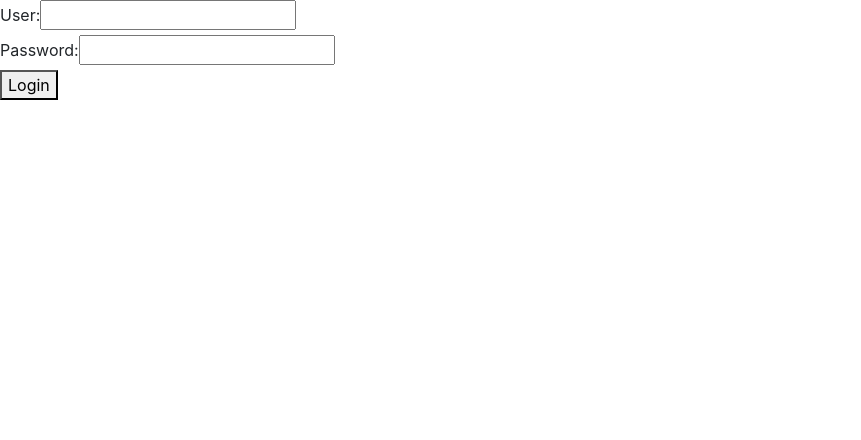
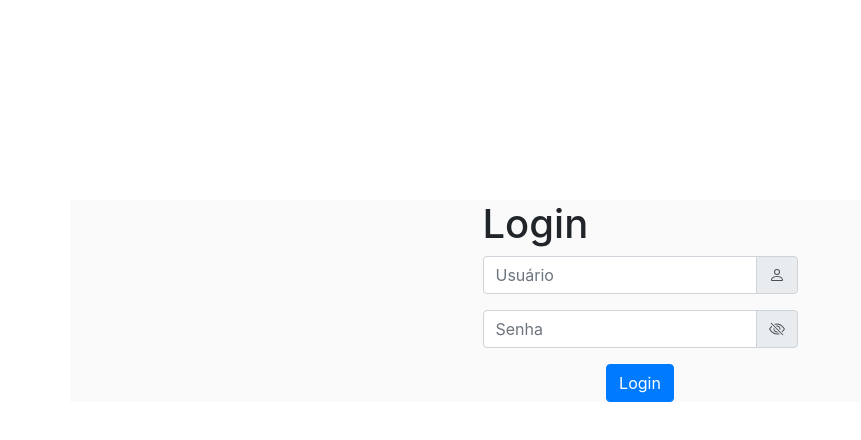
Before and after one commit to enias-oliveira/feedback-forum, a React (Create React App) app: page / in a window 1280 px wide. Shown: the top 440 px of the page, without its empty margins (0-861 px from the left). Built offline with nearby package versions, Linux system fonts and the light colour scheme.

Commit message:
styles: login page

```diff
--- a/package.json
+++ b/package.json
@@ -11,6 +11,7 @@
     "bootstrap": "^4.5.3",
     "react": "^17.0.1",
     "react-bootstrap": "^1.4.0",
+    "react-bootstrap-icons": "^1.1.0",
     "react-dom": "^17.0.1",
     "react-hook-form": "^6.11.3",
     "react-router-dom": "^5.2.0",
--- a/src/pages/login/index.jsx
+++ b/src/pages/login/index.jsx
@@ -2,6 +2,14 @@ import axios from "axios";
 import { useEffect } from "react";
 import { useForm } from "react-hook-form";
 import { useHistory } from "react-router-dom";
+
+import { Formulario } from "./style";
+
+import Container from "react-bootstrap/Container";
+import InputGroup from "react-bootstrap/InputGroup";
+import FormControl from "react-bootstrap/FormControl";
+import Button from "react-bootstrap/Button";
+import { Person, EyeSlash } from "react-bootstrap-icons";
 
 const Login = ({ setAuthentication }) => {
   const {
@@ -42,28 +50,51 @@ const Login = ({ setAuthentication }) => {
   };
 
   return (
+    <Formulario>
+      <Container className="login-form">
         <form onSubmit={handleSubmit(tryLogin)}>
+          <h1>Login</h1>
           <div>
-        <label>User:</label>
-        <input
+            <InputGroup className="mb-3">
+              <FormControl
                 onChange={(e) => setValue("user", e.target.value)}
                 ref={register}
                 name="user"
+                placeholder="Usuário"
               />
-        {errors.user && <p>{errors.user.message}</p>}
+              <InputGroup.Append>
+                <InputGroup.Text>
+                  <Person />
+                </InputGroup.Text>
+              </InputGroup.Append>
+            </InputGroup>
           </div>
+          {errors.user && <p style={{ color: "red" }}>{errors.user.message}</p>}
           <div>
-        <label>Password:</label>
-        <input
+            <InputGroup className="mb-3">
+              <FormControl
                 onChange={(e) => setValue("password", e.target.value)}
                 ref={register}
                 name="password"
                 type="password"
+                placeholder="Senha"
               />
-        {errors.password && <p>{errors.password.message}</p>}
+              <InputGroup.Append>
+                <InputGroup.Text>
+                  <EyeSlash />
+                </InputGroup.Text>
+              </InputGroup.Append>
+            </InputGroup>
           </div>
-      <button type="Submit">Login</button>
+          {errors.password && (
+            <p style={{ color: "red " }}>{errors.password.message}</p>
+          )}
+          <Button variant="primary" type="Submit">
+            Login
+          </Button>
         </form>
+      </Container>
+    </Formulario>
   );
 };
 
--- /dev/null
+++ b/src/pages/login/style.js
@@ -0,0 +1,18 @@
+import styled from "styled-components";
+
+export const Formulario = styled.div`
+  div {
+    display: flex;
+    justify-content: center;
+  }
+
+  button {
+    display: block;
+    margin: 0 auto;
+  }
+
+  .login-form {
+    margin-top: 25vh;
+    background: #fafafa;
+  }
+`;
```
Also changed, not shown: 1 other file (tests, documents, lock files or other folders). Lines whose indentation alone changed are shown as unchanged.
